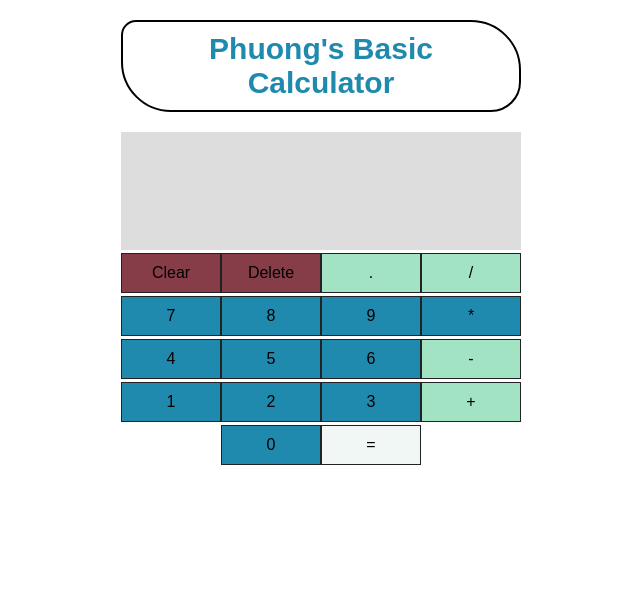
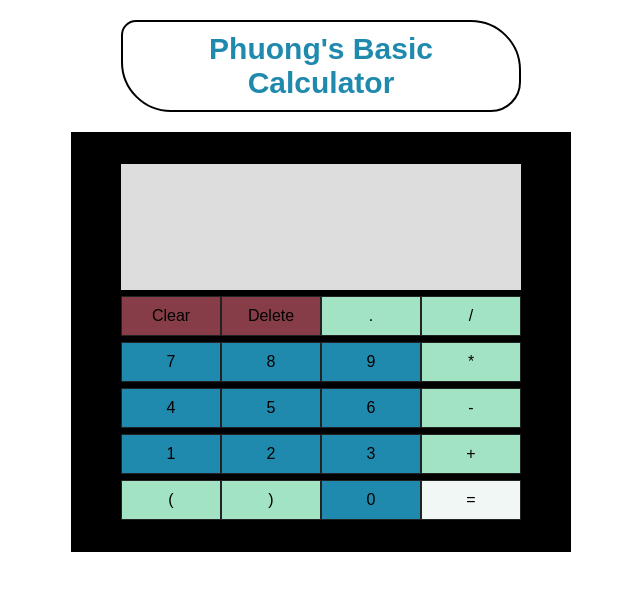
Before and after one commit to phuong0/reactJS-calculator, a React (Create React App) app: page / in a window 1280 px wide. Shown: the top 590 px of the page, without its empty margins (319-959 px from the left). Built offline with nearby package versions, Linux system fonts and the light colour scheme.

Commit message:
css changes more css stuff added

```diff
--- a/src/App.js
+++ b/src/App.js
@@ -17,6 +17,7 @@ export default function App() {
   };
   const clearInput = () => {
     setNewInput("");
+    setNewOutput("");
   };
 
   let [outputString, setNewOutput] = useState("");
@@ -30,6 +31,7 @@ export default function App() {
     <div className="App">
       <div>
         <h1 id="title">Phuong's Basic Calculator</h1>
+        <div id="calc-whole">
           <Screen input={inputString} output={outputString} />
           <div id="calc-body">
             <div>
@@ -50,7 +52,11 @@ export default function App() {
               <Button class="nums" label={"7"} clicked={() => eachInput("7")} />
               <Button class="nums" label={"8"} clicked={() => eachInput("8")} />
               <Button class="nums" label={"9"} clicked={() => eachInput("9")} />
-            <Button class="nums" label={"*"} clicked={() => eachInput("*")} />
+              <Button
+                class="operators"
+                label={"*"}
+                clicked={() => eachInput("*")}
+              />
             </div>
             <div>
               <Button class="nums" label={"4"} clicked={() => eachInput("4")} />
@@ -73,11 +79,22 @@ export default function App() {
               />
             </div>
             <div>
+              <Button
+                class="operators"
+                label={"("}
+                clicked={() => eachInput("(")}
+              />
+              <Button
+                class="operators"
+                label={")"}
+                clicked={() => eachInput(")")}
+              />
               <Button class="nums" label={"0"} clicked={() => eachInput("0")} />
               <Button class="equal" label={"="} clicked={newOutput} />
             </div>
           </div>
         </div>
       </div>
+    </div>
   );
 }
--- a/src/buttons.js
+++ b/src/buttons.js
@@ -4,7 +4,7 @@ import React from "react";
 function Button(props) {
   return (
     <input
-      class={props.class}
+      className={props.class}
       type="button"
       value={props.label}
       onClick={props.clicked}
--- a/src/display_box.js
+++ b/src/display_box.js
@@ -2,7 +2,7 @@ import React from "react";
 
 function DisplayBox(props) {
   return (
-    <div class="display-row">
+    <div className="display-row">
       <input type="text" readOnly value={props.value} />
     </div>
   );
--- a/src/styles.css
+++ b/src/styles.css
@@ -29,6 +29,14 @@
   padding: 0px;
   border-radius: 0px;
   box-sizing: border-box;
+}
+
+#calc-whole {
+  border: 2px solid black;
+  padding: 30px 30px;
+  margin: auto;
+  background: #000;
+  width: 500px;
 }
 
 .display-row input {
```
Lines whose indentation alone changed are shown as unchanged.
